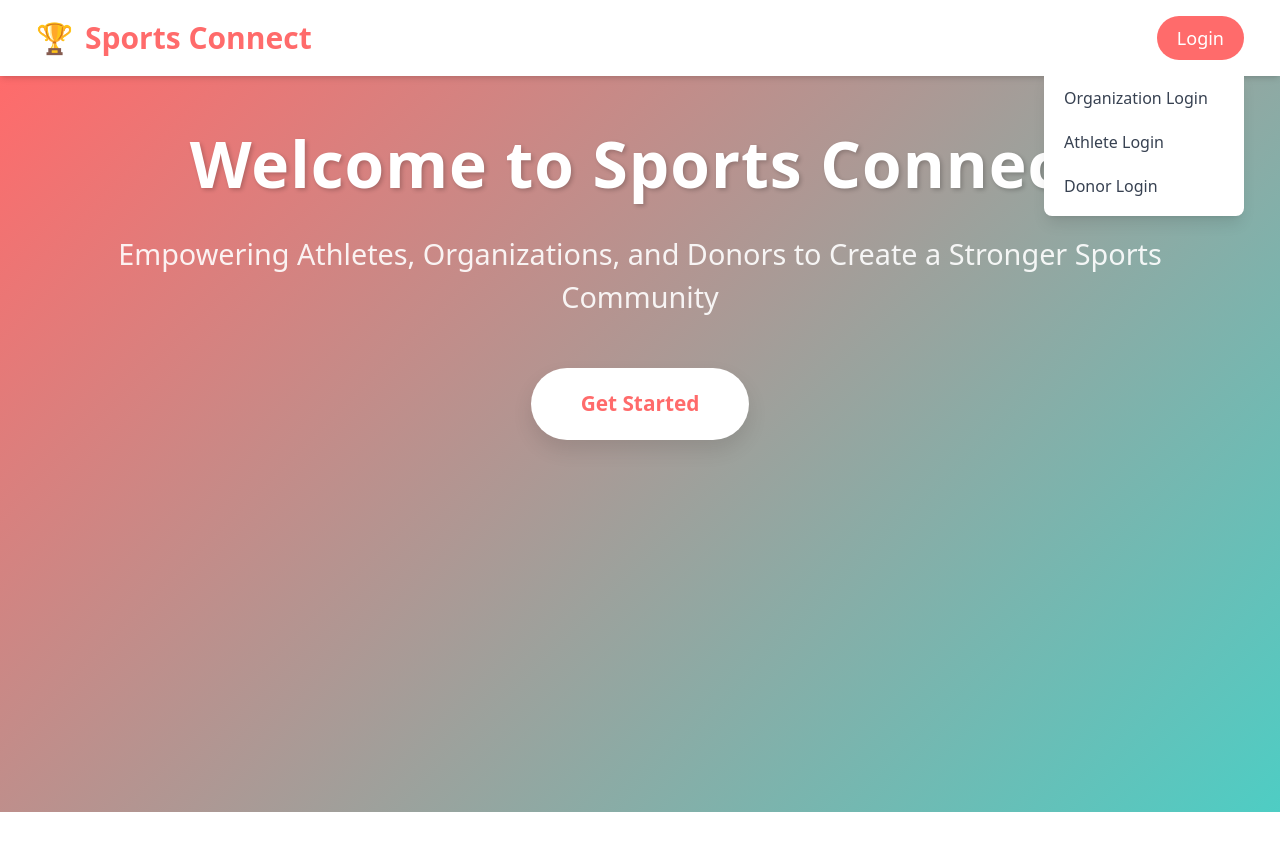
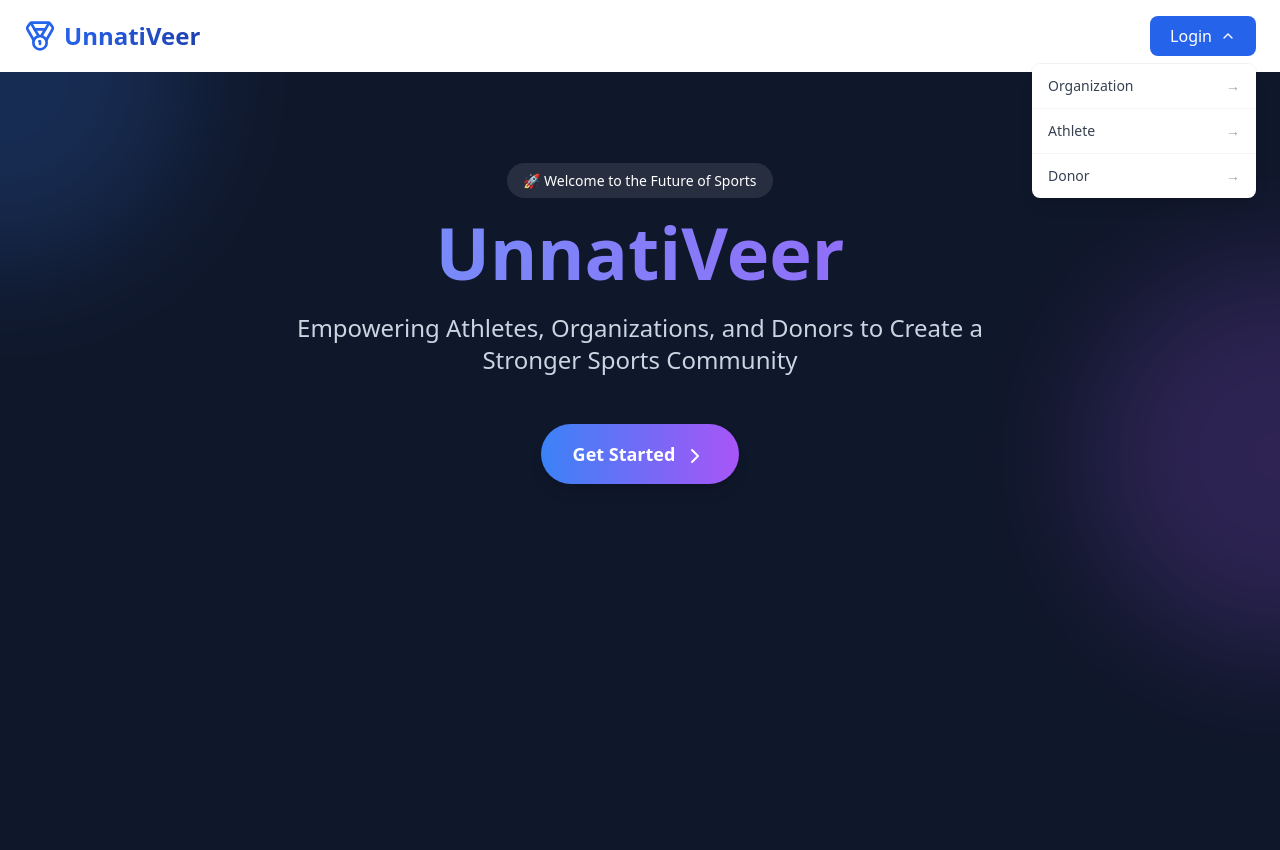
Before and after one commit to deep314313/Unnativ, a React (Vite) app in the folder frontend/: page / in a window 1280 px wide. Both pictures are taken after a click on the button "Login". Shown: the top 850 px of the page. Before the commit the page ends 812 px from the top, so only its background shows below. Built offline with nearby package versions, Linux system fonts and the light colour scheme.

Commit message:
Fixed landing page

```diff
--- a/frontend/src/components/LandingPage.jsx
+++ b/frontend/src/components/LandingPage.jsx
@@ -1,210 +1,137 @@
-import React, { useEffect } from 'react';
+import React, { useState } from 'react';
 import { useNavigate } from 'react-router-dom';
+import { motion } from 'framer-motion';
+import { Building2, Users, Heart, ChevronRight } from 'lucide-react';
 
 const LandingPage = () => {
   const navigate = useNavigate();
+  const [showCards, setShowCards] = useState(false);
 
-  useEffect(() => {
-    // Initial animation for the hero section
-    const hero = document.querySelector('.hero-content');
-    hero.style.opacity = '1';
-    hero.style.transform = 'translateY(0)';
-  }, []);
+  const cardItems = [
+    {
+      icon: <Building2 className="w-8 h-8" />,
+      title: 'Organization',
+      description: 'Create and manage sports events, provide opportunities for athletes',
+      path: 'organization',
+      gradient: 'from-blue-500 to-cyan-500'
+    },
+    {
+      icon: <Users className="w-8 h-8" />,
+      title: 'Athlete',
+      description: 'Find opportunities, connect with organizations, and showcase your talents',
+      path: 'athlete',
+      gradient: 'from-purple-500 to-pink-500'
+    },
+    {
+      icon: <Heart className="w-8 h-8" />,
+      title: 'Donor',
+      description: 'Support athletes and organizations, make a difference in sports',
+      path: 'donor',
+      gradient: 'from-orange-500 to-red-500'
+    }
+  ];
 
-  const containerStyle = {
-    minHeight: 'calc(100vh - 64px)',
-    background: 'linear-gradient(135deg, #FF6B6B 0%, #4ECDC4 100%)',
-    padding: '40px 20px',
-    position: 'relative',
-    overflow: 'hidden'
-  };
-
-  const heroContentStyle = {
-    maxWidth: '1200px',
-    margin: '0 auto',
-    textAlign: 'center',
-    color: 'white',
-    opacity: '0',
-    transform: 'translateY(30px)',
-    transition: 'all 1s ease',
-    position: 'relative',
-    zIndex: 2
-  };
-
-  const headingStyle = {
-    fontSize: '4rem',
-    marginBottom: '20px',
-    textShadow: '2px 2px 4px rgba(0,0,0,0.2)',
-    fontWeight: '800',
-    letterSpacing: '1px'
-  };
-
-  const subheadingStyle = {
-    fontSize: '1.8rem',
-    marginBottom: '50px',
-    opacity: '0.9',
-    fontWeight: '300'
-  };
-
-  const buttonStyle = {
-    backgroundColor: 'white',
-    color: '#FF6B6B',
-    padding: '20px 50px',
-    fontSize: '1.3rem',
-    border: 'none',
-    borderRadius: '50px',
-    cursor: 'pointer',
-    transition: 'all 0.3s ease',
-    boxShadow: '0 10px 20px rgba(0,0,0,0.1)',
-    marginBottom: '50px',
-    fontWeight: '600',
-    position: 'relative',
-    overflow: 'hidden'
-  };
-
-  const cardsContainerStyle = {
-    display: 'grid',
-    gridTemplateColumns: 'repeat(auto-fit, minmax(300px, 1fr))',
-    gap: '30px',
-    padding: '20px',
-    maxWidth: '1200px',
-    margin: '0 auto'
-  };
-
-  const cardStyle = {
-    backgroundColor: 'rgba(255, 255, 255, 0.95)',
-    borderRadius: '20px',
-    padding: '40px',
-    textAlign: 'center',
-    cursor: 'pointer',
-    color: '#333',
-    display: 'none',
-    boxShadow: '0 15px 30px rgba(0,0,0,0.1)',
-    transition: 'all 0.4s cubic-bezier(0.4, 0, 0.2, 1)'
-  };
-
-  const iconStyle = {
-    fontSize: '4rem',
-    marginBottom: '20px',
-    transition: 'transform 0.3s ease'
-  };
-
-  const showOptions = () => {
-    // Hide the get started button with animation
-    const btn = document.getElementById('get-started-btn');
-    btn.style.transform = 'scale(0)';
-
-    // Show cards with staggered animation
-    const cards = document.querySelectorAll('.register-card');
-    cards.forEach((card, index) => {
-      setTimeout(() => {
-        card.style.display = 'block';
-        setTimeout(() => {
-          card.style.transform = 'translateY(0) scale(1)';
-          card.style.opacity = '1';
-        }, 50);
-      }, index * 200);
-    });
-  };
-
-  // Add hover animations for cards
-  const handleCardHover = (e, isHovering) => {
-    const card = e.currentTarget;
-    const icon = card.querySelector('.card-icon');
-    const button = card.querySelector('.card-button');
-
-    if (isHovering) {
-      card.style.transform = 'translateY(-10px)';
-      icon.style.transform = 'scale(1.1) rotate(5deg)';
-      button.style.backgroundColor = '#FF6B6B';
-      button.style.color = 'white';
-    } else {
-      card.style.transform = 'translateY(0)';
-      icon.style.transform = 'scale(1) rotate(0)';
-      button.style.backgroundColor = 'white';
-      button.style.color = '#FF6B6B';
+  const containerVariants = {
+    hidden: { opacity: 0 },
+    visible: {
+      opacity: 1,
+      transition: {
+        staggerChildren: 0.2
+      }
     }
   };
 
-  const cardItems = [
-    {
-      icon: '🏢',
-      title: 'Organization',
-      description: 'Create and manage sports events, provide opportunities for athletes',
-      path: 'organization'
-    },
-    {
-      icon: '🏃',
-      title: 'Athlete',
-      description: 'Find opportunities, connect with organizations, and showcase your talents',
-      path: 'athlete'
-    },
-    {
-      icon: '💝',
-      title: 'Donor',
-      description: 'Support athletes and organizations, make a difference in sports',
-      path: 'donor'
+  const itemVariants = {
+    hidden: { y: 20, opacity: 0 },
+    visible: {
+      y: 0,
+      opacity: 1
     }
-  ];
+  };
 
   return (
-    <div style={containerStyle}>
-      <div className="hero-content" style={heroContentStyle}>
-        <h1 style={headingStyle}>Welcome to Sports Connect</h1>
-        <p style={subheadingStyle}>
+    <div className="min-h-screen bg-slate-900 text-white relative overflow-hidden">
+      {/* Background gradient circles */}
+      <div className="absolute top-0 left-0 w-96 h-96 bg-blue-500 rounded-full filter blur-3xl opacity-20 -translate-x-1/2 -translate-y-1/2" />
+      <div className="absolute bottom 0 right-0 w-96 h-96 bg-purple-500 rounded-full filter blur-3xl opacity-20 translate-x-1/2 translate-y-1/2" />
+
+      <div className="container mx-auto px-4 py-16 md:py-24 relative z-10">
+        <motion.div
+          initial={{ opacity: 0, y: 20 }}
+          animate={{ opacity: 1, y: 0 }}
+          transition={{ duration: 0.8 }}
+          className="text-center mb-16"
+        >
+          <motion.div
+            initial={{ scale: 0.95 }}
+            animate={{ scale: 1 }}
+            transition={{ duration: 0.5 }}
+            className="inline-block mb-6"
+          >
+            <span className="px-4 py-2 bg-white/10 rounded-full text-sm font-medium backdrop-blur-sm">
+              🚀 Welcome to the Future of Sports
+            </span>
+          </motion.div>
+
+          <h1 className="text-4xl md:text-7xl font-bold mb-6 bg-gradient-to-r from-blue-400 to-purple-500 bg-clip-text text-transparent">
+            UnnatiVeer
+          </h1>
+          <p className="text-xl md:text-2xl text-slate-300 max-w-3xl mx-auto mb-12">
             Empowering Athletes, Organizations, and Donors to Create a Stronger Sports Community
           </p>
 
-        <button
-          id="get-started-btn"
-          style={{
-            ...buttonStyle,
-            transition: 'all 0.5s cubic-bezier(0.4, 0, 0.2, 1)'
-          }}
-          onClick={showOptions}
-          onMouseOver={e => e.target.style.transform = 'scale(1.05)'}
-          onMouseOut={e => e.target.style.transform = 'scale(1)'}
+          {!showCards && (
+            <motion.button
+              whileHover={{ scale: 1.05 }}
+              whileTap={{ scale: 0.95 }}
+              onClick={() => setShowCards(true)}
+              className="bg-gradient-to-r from-blue-500 to-purple-500 text-white font-semibold px-8 py-4 rounded-full
+                       shadow-lg hover:shadow-xl transition-all duration-300 text-lg group"
             >
               Get Started
-        </button>
+              <ChevronRight className="inline ml-2 group-hover:translate-x-1 transition-transform" />
+            </motion.button>
+          )}
+        </motion.div>
 
-        <div style={cardsContainerStyle}>
+        {showCards && (
+          <motion.div
+            variants={containerVariants}
+            initial="hidden"
+            animate="visible"
+            className="grid grid-cols-1 md:grid-cols-2 lg:grid-cols-3 gap-8"
+          >
             {cardItems.map((item, index) => (
-            <div
+              <motion.div
                 key={index}
-              className="register-card"
-              style={{
-                ...cardStyle,
-                transform: 'translateY(50px) scale(0.9)',
-                opacity: 0,
-                transition: 'all 0.5s cubic-bezier(0.4, 0, 0.2, 1)'
-              }}
+                variants={itemVariants}
+                whileHover={{ y: -8, scale: 1.02 }}
+                className="group cursor-pointer"
                 onClick={() => navigate(`/login/${item.path}`)}
-              onMouseEnter={e => handleCardHover(e, true)}
-              onMouseLeave={e => handleCardHover(e, false)}
               >
-              <div className="card-icon" style={iconStyle}>{item.icon}</div>
-              <h2 style={{ color: '#333', marginBottom: '15px', fontSize: '1.8rem' }}>{item.title}</h2>
-              <p style={{ marginBottom: '30px', color: '#666', lineHeight: '1.6' }}>
+                <div className="bg-white/10 backdrop-blur-lg rounded-2xl p-8 hover:bg-white/15 transition-all duration-300">
+                  <div className={`w-16 h-16 rounded-full bg-gradient-to-r ${item.gradient} flex items-center justify-center mb-6 group-hover:scale-110 transition-transform duration-300`}>
+                    {item.icon}
+                  </div>
+                  <h2 className="text-2xl font-semibold mb-4">{item.title}</h2>
+                  <p className="text-slate-300 mb-8 leading-relaxed">
                     {item.description}
                   </p>
-              <button
-                className="card-button"
-                style={{
-                  ...buttonStyle,
-                  marginBottom: '0',
-                  padding: '15px 30px',
-                  fontSize: '1.1rem',
-                  backgroundColor: 'white',
-                  color: '#FF6B6B',
-                  boxShadow: '0 5px 15px rgba(255, 107, 107, 0.2)'
-                }}
+                  <motion.button
+                    whileHover={{ scale: 1.05 }}
+                    whileTap={{ scale: 0.95 }}
+                    className={`w-full bg-gradient-to-r ${item.gradient} text-white
+                             font-medium px-6 py-3 rounded-full transition-all duration-300
+                             flex items-center justify-center group`}
                   >
-                Login as {item.title}
-              </button>
+                    Sign up as {item.title}
+                    <ChevronRight className="ml-2 group-hover:translate-x-1 transition-transform" />
+                  </motion.button>
                 </div>
+              </motion.div>
             ))}
-        </div>
+          </motion.div>
+        )}
       </div>
     </div>
   );
--- a/frontend/src/components/common/Navbar.jsx
+++ b/frontend/src/components/common/Navbar.jsx
@@ -1,11 +1,14 @@
 import React, { useState, useEffect } from 'react';
 import { Link, useNavigate } from 'react-router-dom';
+import { motion, AnimatePresence } from 'framer-motion';
+import { ChevronDown, LogOut, LayoutDashboard, Medal } from 'lucide-react';
 
 const Navbar = () => {
   const navigate = useNavigate();
   const [showLoginOptions, setShowLoginOptions] = useState(false);
   const [isLoggedIn, setIsLoggedIn] = useState(false);
   const [userType, setUserType] = useState('');
+  const [isScrolled, setIsScrolled] = useState(false);
 
   useEffect(() => {
     const token = localStorage.getItem('token');
@@ -14,6 +17,13 @@ const Navbar = () => {
       setIsLoggedIn(true);
       setUserType(storedUserType);
     }
+
+    const handleScroll = () => {
+      setIsScrolled(window.scrollY > 20);
+    };
+
+    window.addEventListener('scroll', handleScroll);
+    return () => window.removeEventListener('scroll', handleScroll);
   }, []);
 
   const handleLogout = () => {
@@ -24,71 +34,101 @@ const Navbar = () => {
     navigate('/');
   };
 
+  const menuVariants = {
+    hidden: { opacity: 0, y: -10 },
+    visible: { opacity: 1, y: 0 }
+  };
+
   return (
-    <nav className="sticky top-0 z-50 bg-white/95 p-4 shadow-md">
-      <div className="mx-auto max-w-7xl flex justify-between items-center px-5">
+    <motion.nav
+      initial={false}
+      animate={{
+        backgroundColor: isScrolled ? 'rgba(255, 255, 255, 0.95)' : 'rgba(255, 255, 255, 0.8)',
+        backdropFilter: 'blur(10px)',
+        boxShadow: isScrolled ? '0 4px 20px rgba(0, 0, 0, 0.1)' : 'none'
+      }}
+      transition={{ duration: 0.3 }}
+      className="sticky top-0 z-50"
+    >
+      <div className="mx-auto max-w-7xl flex justify-between items-center px-6 py-4">
         <Link
           to="/"
-          className="text-[#FF6B6B] no-underline text-3xl font-bold flex items-center gap-3 transition-transform duration-300 hover:scale-105"
+          className="flex items-center gap-2 group"
         >
-          <span>🏆</span> Sports Connect
+          <Medal className="w-8 h-8 text-blue-600 group-hover:rotate-12 transition-transform duration-300" />
+          <span className="text-2xl font-bold bg-gradient-to-r from-blue-600 to-blue-800 bg-clip-text text-transparent">
+            UnnatiVeer
+          </span>
         </Link>
 
         <div className="relative">
           {!isLoggedIn ? (
             <>
-              <button
-                className="px-5 py-2 bg-[#FF6B6B] text-white rounded-full cursor-pointer text-lg transition-colors duration-300 hover:bg-[#ff5252]"
+              <motion.button
+                whileHover={{ scale: 1.02 }}
+                whileTap={{ scale: 0.98 }}
+                className="px-5 py-2 bg-blue-600 hover:bg-blue-700 text-white rounded-lg
+                         text-base font-medium flex items-center gap-2 transition-colors duration-200"
                 onClick={() => setShowLoginOptions(!showLoginOptions)}
               >
                 Login
-              </button>
+                <ChevronDown className={`w-4 h-4 transition-transform duration-200 ${showLoginOptions ? 'rotate-180' : ''}`} />
+              </motion.button>
 
+              <AnimatePresence>
                 {showLoginOptions && (
-                <div className="absolute top-full right-0 bg-white rounded-lg shadow-lg py-2 mt-2 min-w-[200px]">
+                  <motion.div
+                    initial="hidden"
+                    animate="visible"
+                    exit="hidden"
+                    variants={menuVariants}
+                    transition={{ duration: 0.2 }}
+                    className="absolute top-full right-0 mt-2 w-56 bg-white rounded-lg shadow-lg ring-1 ring-black ring-opacity-5"
+                  >
+                    {['organization', 'athlete', 'donor'].map((type, index) => (
                       <Link
-                    to="/login/organization"
-                    className="block px-5 py-2.5 text-gray-700 hover:bg-gray-50 transition-colors duration-200"
+                        key={type}
+                        to={`/login/${type}`}
+                        className={`flex items-center px-4 py-3 text-sm text-gray-700 hover:bg-gray-50
+                                  transition-colors duration-150 ${index !== 0 ? 'border-t border-gray-100' : ''}`}
                         onClick={() => setShowLoginOptions(false)}
                       >
-                    Organization Login
+                        <span className="capitalize">{type}</span>
+                        <span className="ml-auto text-gray-400">→</span>
                       </Link>
-                  <Link
-                    to="/login/athlete"
-                    className="block px-5 py-2.5 text-gray-700 hover:bg-gray-50 transition-colors duration-200"
-                    onClick={() => setShowLoginOptions(false)}
-                  >
-                    Athlete Login
-                  </Link>
-                  <Link
-                    to="/login/donor"
-                    className="block px-5 py-2.5 text-gray-700 hover:bg-gray-50 transition-colors duration-200"
-                    onClick={() => setShowLoginOptions(false)}
-                  >
-                    Donor Login
-                  </Link>
-                </div>
+                    ))}
+                  </motion.div>
                 )}
+              </AnimatePresence>
             </>
           ) : (
             <div className="flex items-center gap-3">
+              <motion.div whileHover={{ scale: 1.02 }} whileTap={{ scale: 0.98 }}>
                 <Link
                   to={`/${userType}/dashboard`}
-                className="px-5 py-2 bg-green-500 text-white rounded-full cursor-pointer text-lg transition-colors duration-300 hover:bg-green-600"
+                  className="px-4 py-2 bg-blue-600 text-white rounded-lg font-medium
+                           flex items-center gap-2 hover:bg-blue-700 transition-colors duration-200"
                 >
+                  <LayoutDashboard className="w-4 h-4" />
                   Dashboard
                 </Link>
-              <button
+              </motion.div>
+
+              <motion.button
+                whileHover={{ scale: 1.02 }}
+                whileTap={{ scale: 0.98 }}
                 onClick={handleLogout}
-                className="px-5 py-2 bg-red-500 text-white rounded-full cursor-pointer text-lg transition-colors duration-300 hover:bg-red-600"
+                className="px-4 py-2 bg-gray-200 text-gray-700 rounded-lg font-medium
+                         flex items-center gap-2 hover:bg-gray-300 transition-colors duration-200"
               >
+                <LogOut className="w-4 h-4" />
                 Logout
-              </button>
+              </motion.button>
             </div>
           )}
         </div>
       </div>
-    </nav>
+    </motion.nav>
   );
 };
 
```
Lines whose indentation alone changed are shown as unchanged.
